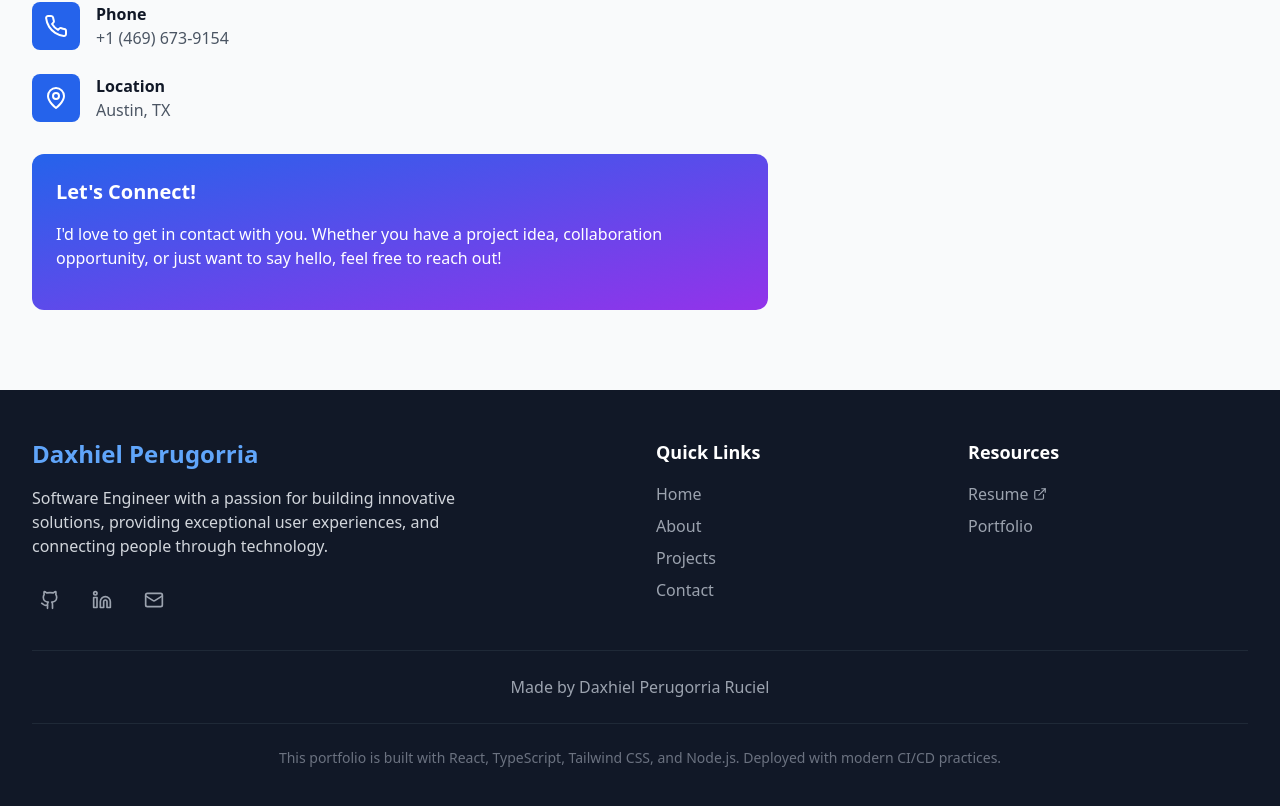
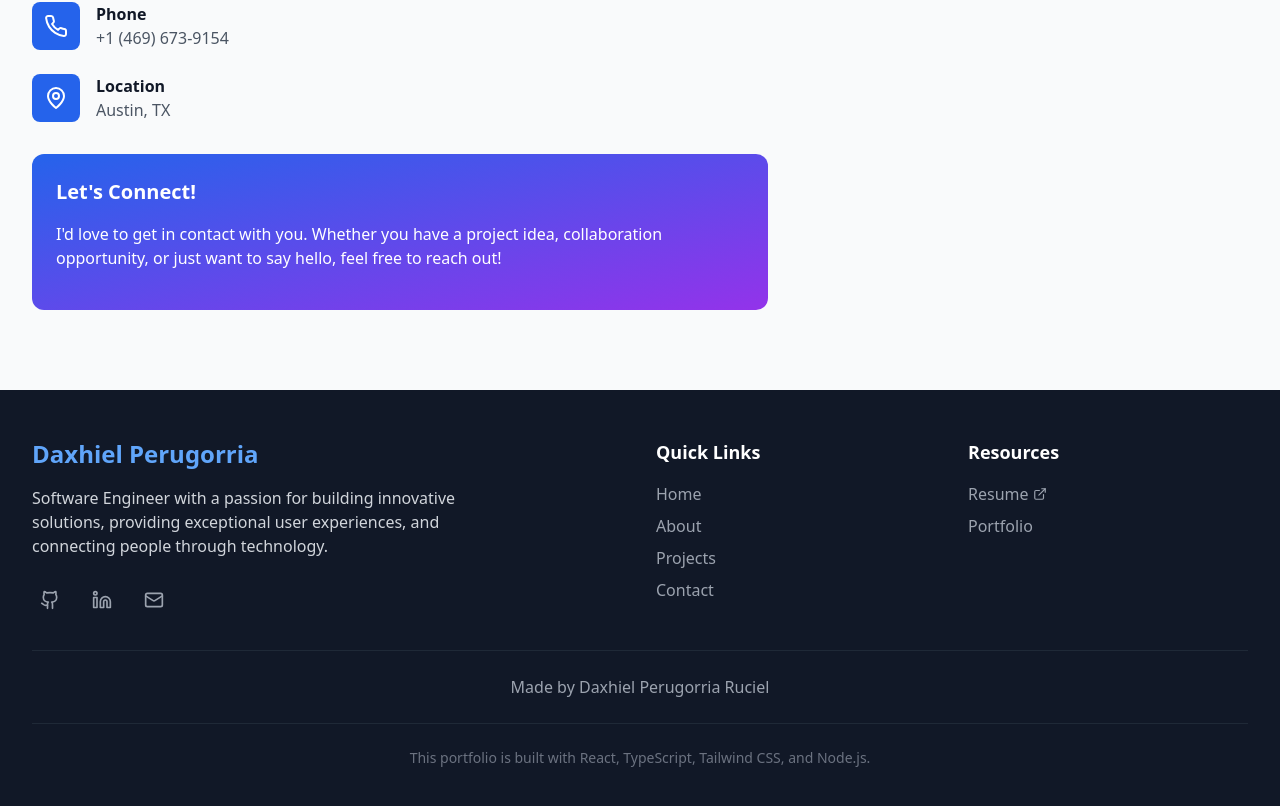
Before and after one commit to daxhielp/portfolio, a React (Vite) app: page / in a window 1280 px wide. Shown: the part 3377-4183 px from the top of the page. Built offline with nearby package versions, Linux system fonts and the light colour scheme.

Commit message:
update footer content

```diff
--- a/src/components/Footer.tsx
+++ b/src/components/Footer.tsx
@@ -124,7 +124,6 @@ const Footer: React.FC = () => {
         <div className="mt-6 pt-6 border-t border-gray-800 text-center">
           <p className="text-gray-500 text-sm">
             This portfolio is built with React, TypeScript, Tailwind CSS, and Node.js.
-            Deployed with modern CI/CD practices.
           </p>
         </div>
       </div>
```
